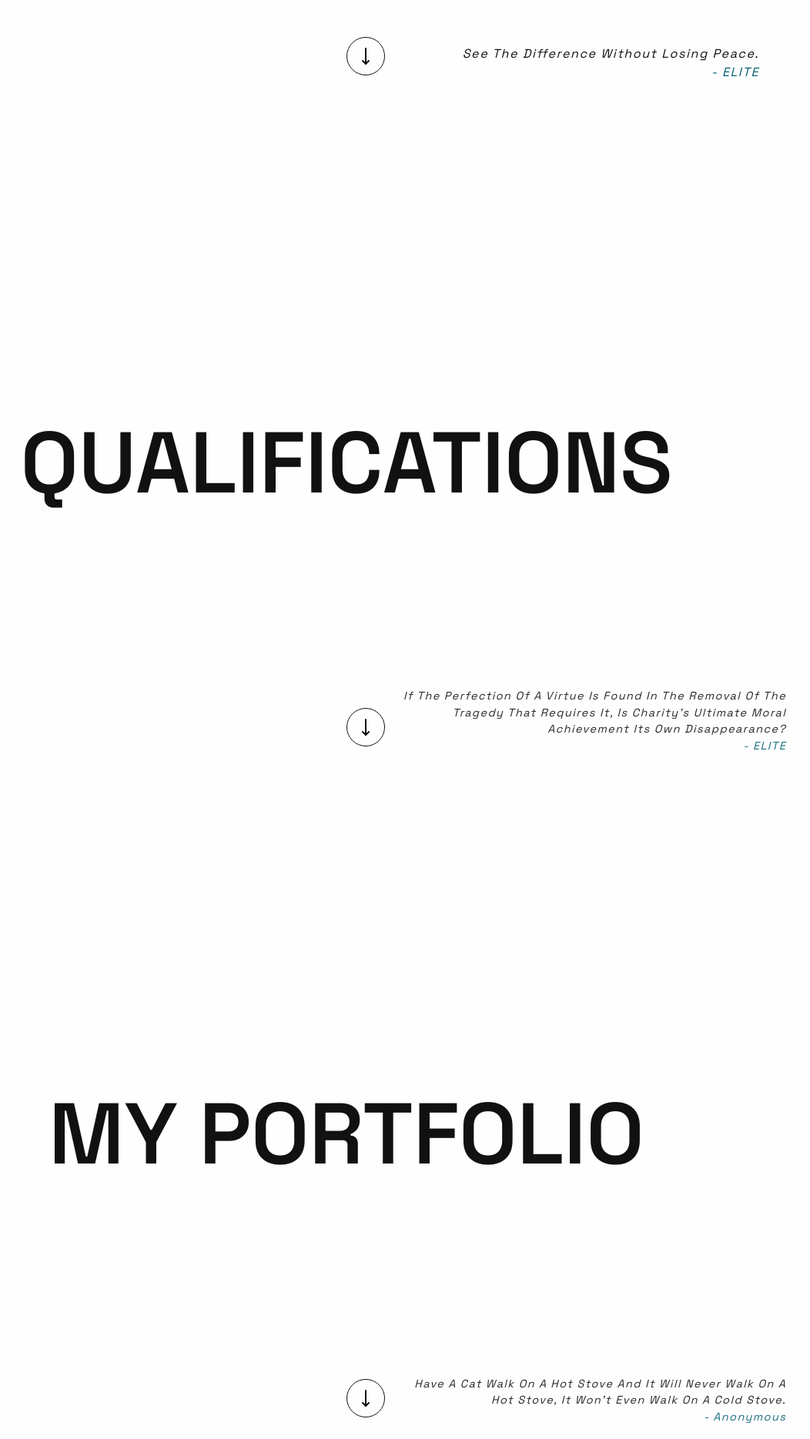
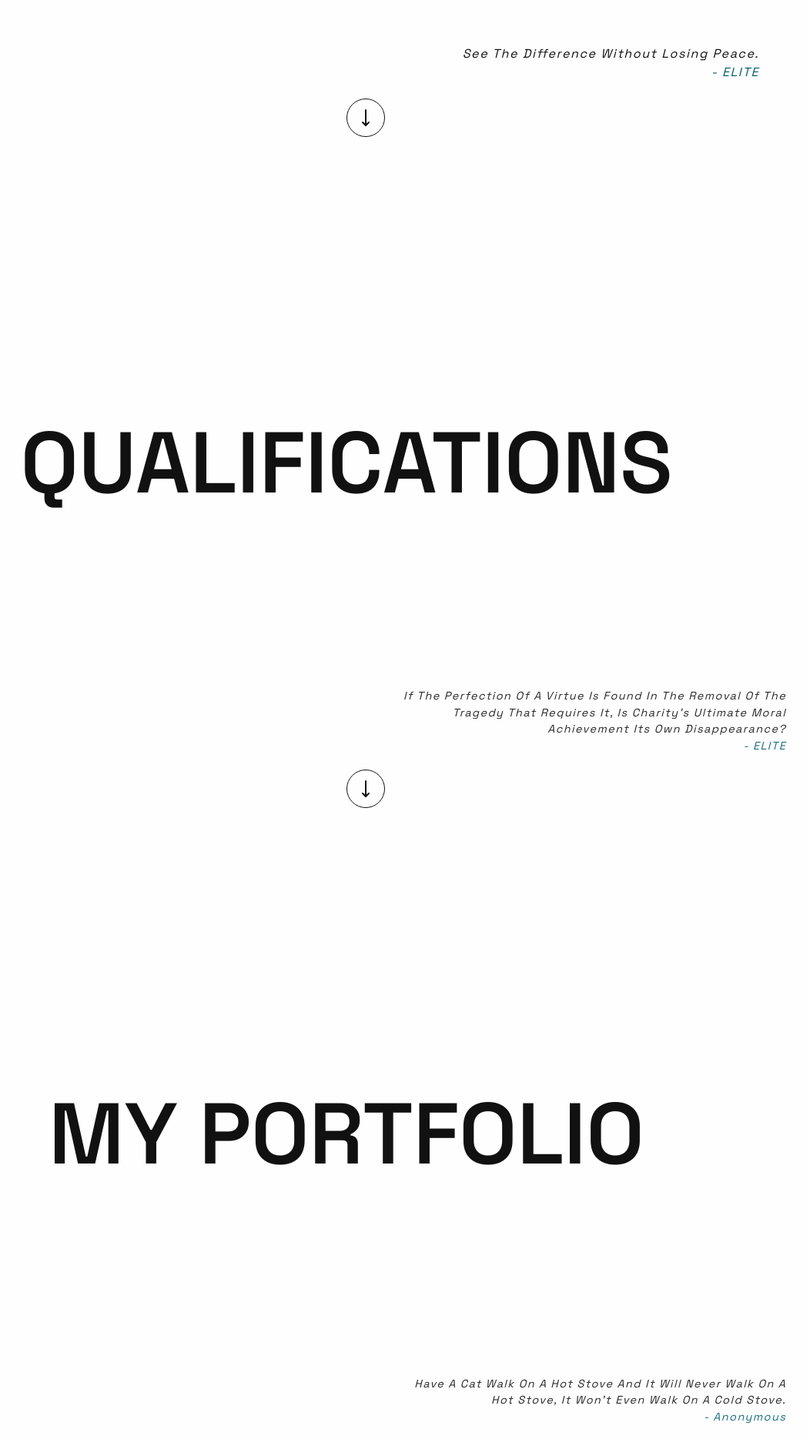
Before and after one commit to Elite-Dev-Repo/Portfolio, a React (Vite) app: page / in a window 1280 px wide. Shown: the part 1500-3370 px from the top of the page at 77% size, without its empty margins (190-1242 px from the left). Built offline with nearby package versions, Linux system fonts and the light colour scheme.

Commit message:
added enigma to portfolio list

```diff
--- a/src/components/About.jsx
+++ b/src/components/About.jsx
@@ -28,12 +28,12 @@ function About() {
             <br />
             <span className="text-secondary"> - ELITE</span>
           </p>
-          <div className="border p-3 rounded-full absolute bottom-[2em] left-[50%]">
-            <a href="#qual" onClick={toggleShow}>
+          <a href="#me" onClick={toggleShow}>
+            <div className="border p-3 rounded-full  md:bottom-[-3em] absolute bottom-[2em] left-[50%]">
               {" "}
               <MoveDown />
-            </a>
-          </div>
+            </div>
+          </a>
         </div>
         <div
           id="me"
--- a/src/components/Portfolio.jsx
+++ b/src/components/Portfolio.jsx
@@ -3,7 +3,7 @@ import { useState } from "react";
 import reactwind from "../assets/reactwind.png";
 import weebschat from "../assets/weebschat.png";
 import tabbiebites from "../assets/tabbiebites.png";
-
+import enigma from "../assets/enigma.png";
 function Qualifications() {
   const [show, setShow] = useState(false);
 
@@ -14,6 +14,13 @@ function Qualifications() {
   const categories = ["All", "Wix", "Front End", "Back End"];
 
   const works = [
+    {
+      image: enigma,
+      description: "Landing Page for a Company",
+      techs: ["React .js", "TailwindCSS", "JavaScript"],
+      link: "https://enigma.pxxl.click/",
+      label: "front end",
+    },
     {
       image: tabbiebites,
       description: "Landing Page for a Bakery",
@@ -29,13 +36,7 @@ function Qualifications() {
       link: "https://chatapp-rdia.onrender.com/",
       label: "FullStack",
     },
-    {
-      image: reactwind,
-      description: "basic landing page Website for a company",
-      techs: ["React .js", "TailwindCSS", "JavaScript"],
-      link: "https://reactwind-two.vercel.app/",
-      label: "front end",
-    },
+
     {
       image: reactwind,
       description: "basic landing page Website for a company",
@@ -62,12 +63,12 @@ function Qualifications() {
             <span className="text-secondary">- Anonymous</span>
           </p>
 
-          <div className="border p-3 rounded-full absolute bottom-[2em] left-[50%]">
-            <a href="#port" onClick={toggleShow}>
+          <a href="#port" onClick={toggleShow}>
+            <div className="border p-3 rounded-full  md:bottom-[-3em] absolute bottom-[2em] left-[50%]">
               {" "}
               <MoveDown />
-            </a>
-          </div>
+            </div>
+          </a>
         </div>
         <div
           id="port"
--- a/src/components/Qualifications.jsx
+++ b/src/components/Qualifications.jsx
@@ -61,12 +61,12 @@ function Qualifications() {
             <span className="text-secondary">- ELITE</span>
           </p>
 
-          <div className="border p-3 rounded-full absolute bottom-[2em] left-[50%]">
-            <a href="#qual" onClick={toggleShow}>
+          <a href="#qual" onClick={toggleShow}>
+            <div className="border p-3 rounded-full  md:bottom-[-3em] absolute bottom-[2em] left-[50%]">
               {" "}
               <MoveDown />
-            </a>
-          </div>
+            </div>
+          </a>
         </div>
         <div
           id="qual"
```
Also changed, not shown: src/assets/enigma.png (added).
